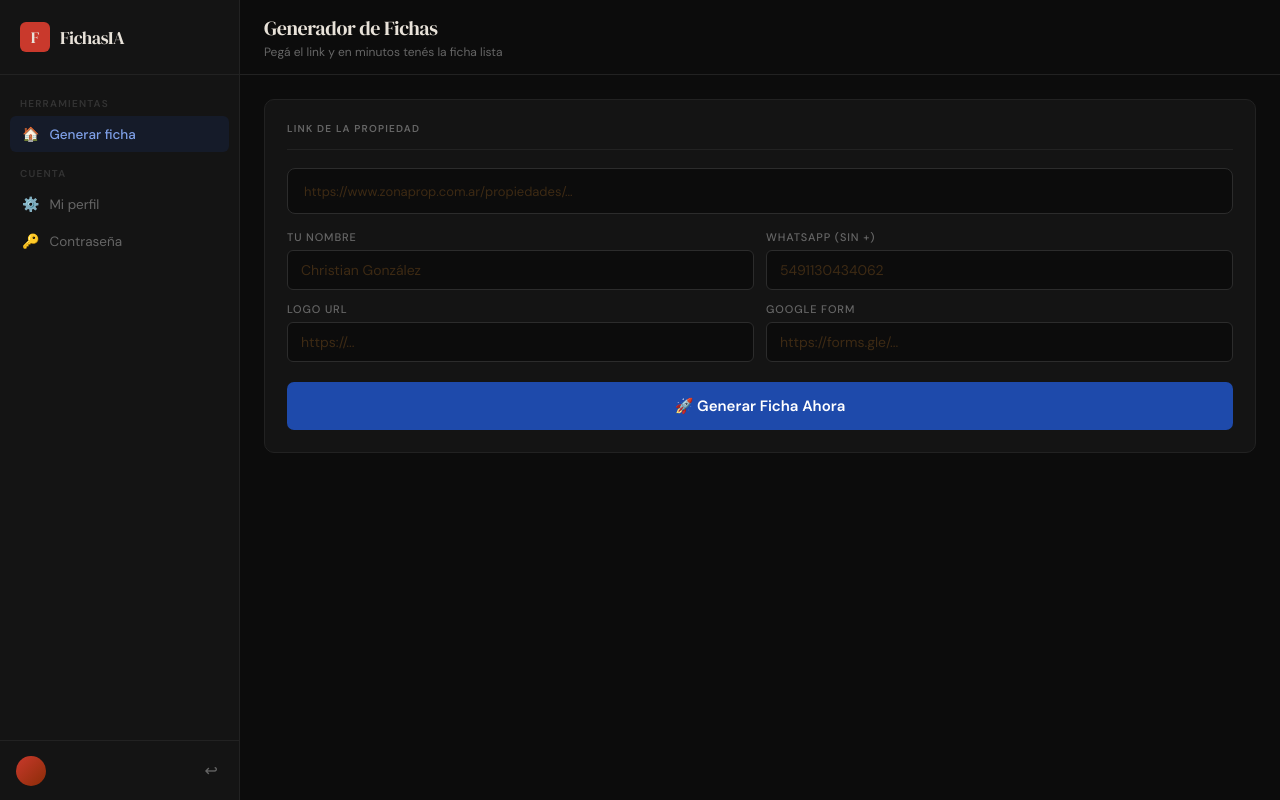
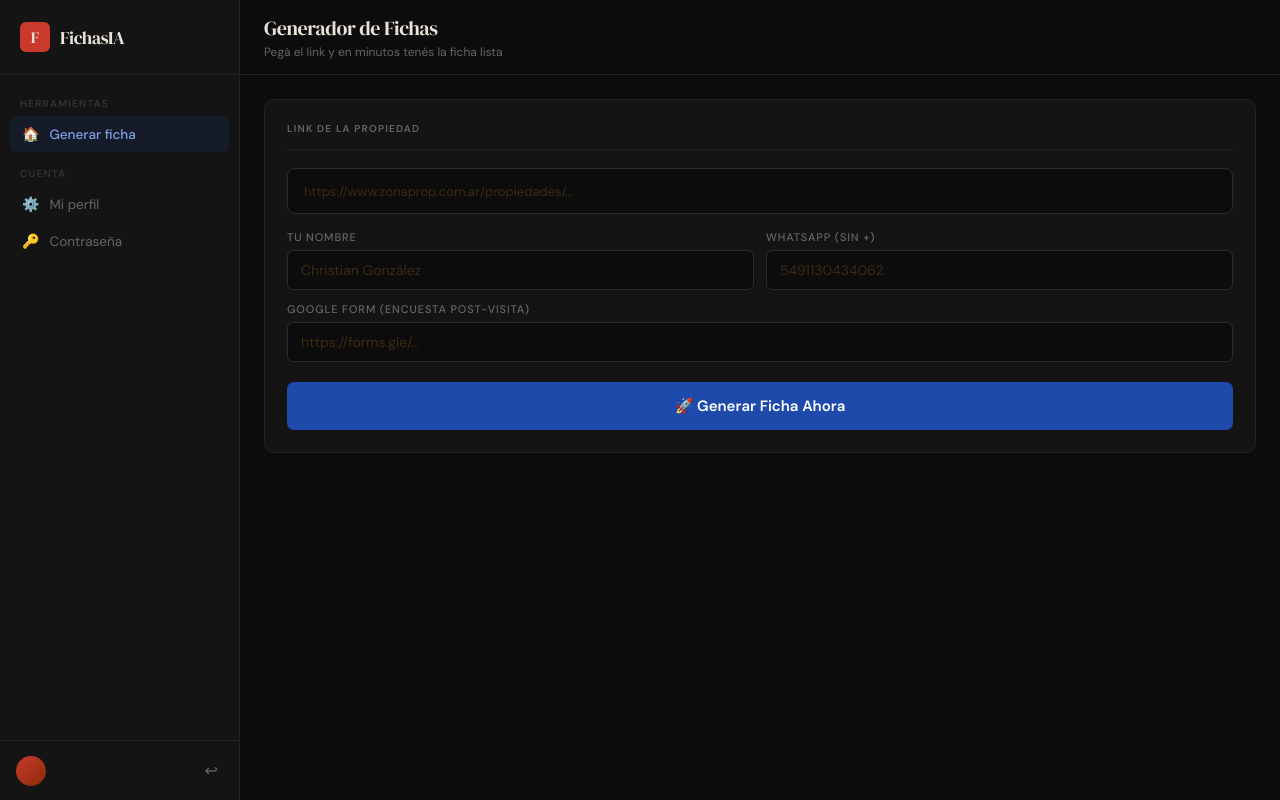
Before and after one commit to axelcai99-bot/fichas.ia, a Flask app: template templates/dashboard.html in a window 1280 px wide. Run offline with Flask 3, Linux system fonts and the light colour scheme; the template is opened without the code that fills it, so the values that code supplies are empty.

Commit message:
Add files via upload

```diff
--- a/templates/dashboard.html
+++ b/templates/dashboard.html
@@ -477,14 +477,9 @@ body {
           </div>
         </div>
 
-        <div class="field-grid mb-3">
+        <div class="field-grid one mb-3">
           <div class="field">
-            <span class="field-label">Logo URL</span>
-            <input class="input" id="g_logo" type="url"
-                   value="{{ user.logo or '' }}" placeholder="https://...">
-          </div>
-          <div class="field">
-            <span class="field-label">Google Form</span>
+            <span class="field-label">Google Form (encuesta post-visita)</span>
             <input class="input" id="g_form" type="url"
                    value="{{ user.form_url or '' }}" placeholder="https://forms.gle/...">
           </div>
@@ -533,13 +528,7 @@ body {
                    value="{{ user.whatsapp or '' }}" placeholder="5491130434062">
           </div>
         </div>
-        <div class="field-grid one mb-3">
-          <div class="field">
-            <span class="field-label">Logo URL</span>
-            <input class="input" id="p_logo" type="url"
-                   value="{{ user.logo or '' }}" placeholder="URL de tu logo">
-          </div>
-        </div>
+
         <div class="field-grid one mb-4">
           <div class="field">
             <span class="field-label">Google Form (encuesta post-visita)</span>
@@ -728,7 +717,6 @@ async function generarFicha() {
         url,
         nombre:   document.getElementById('g_nombre').value.trim(),
         whatsapp: document.getElementById('g_whatsapp').value.trim(),
-        logo:     document.getElementById('g_logo').value.trim(),
         form_url: document.getElementById('g_form').value.trim(),
       }),
     });
@@ -795,7 +783,6 @@ async function guardarPerfil() {
   const payload = {
     nombre:        document.getElementById('p_nombre').value.trim(),
     whatsapp:      document.getElementById('p_whatsapp').value.trim(),
-    logo:          document.getElementById('p_logo').value.trim(),
     form_url:      document.getElementById('p_form').value.trim(),
     netlify_token: document.getElementById('p_netlify').value.trim(),
   };
@@ -804,7 +791,6 @@ async function guardarPerfil() {
     toast('Perfil guardado');
     document.getElementById('g_nombre').value   = payload.nombre;
     document.getElementById('g_whatsapp').value = payload.whatsapp;
-    document.getElementById('g_logo').value     = payload.logo;
     document.getElementById('g_form').value     = payload.form_url;
   } else toast('Error al guardar', 'err');
 }
```
